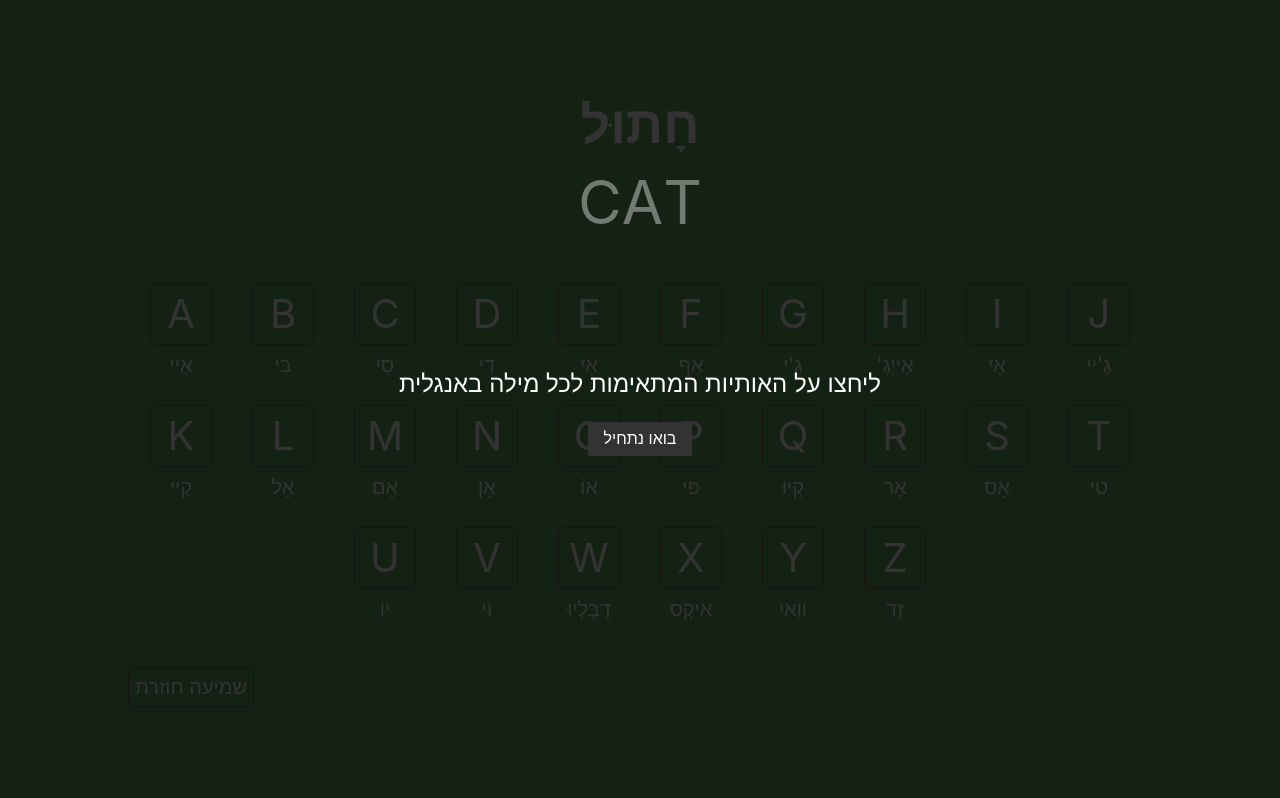
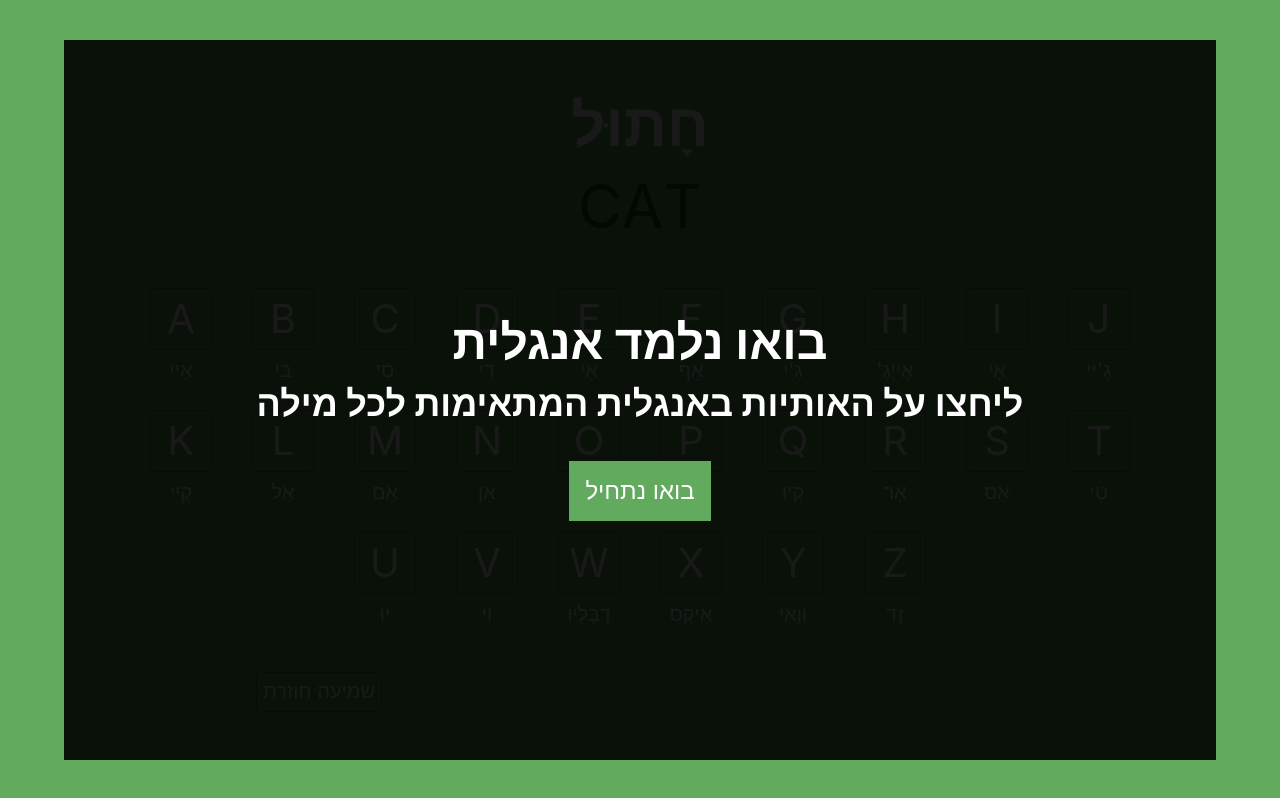
Before and after one commit to RoiHirsh/wordspeller, a React (Create React App) app: page / in a window 1280 px wide. Built offline with nearby package versions, Linux system fonts and the light colour scheme.

Commit message:
more bug fixes

```diff
--- a/package.json
+++ b/package.json
@@ -35,5 +35,8 @@
       "last 1 firefox version",
       "last 1 safari version"
     ]
+  },
+  "devDependencies": {
+    "webpack": "^5.75.0"
   }
 }
--- a/src/App.css
+++ b/src/App.css
@@ -44,12 +44,12 @@
 .hebWord {
   margin-bottom: 10px;
   margin-top: 0px;
+  font-size: 60px;
 }
 
 .character {
   font-size: 60px;
-  color: white;
-  opacity: 0.4;
+  color:#1b5218
 }
 
 .character-clicked {
@@ -101,12 +101,12 @@
 
 .nextwordbutton:hover {
   color: #f6f6f6;
-  background: #62ab5e;
+  background:#62ab5e;
 }
 
 .hearagain {
   float: left;
-  margin-left: 10%;
+  margin-left: 20%;
 }
 
 .hearagain:hover {
@@ -116,7 +116,7 @@
 
 .nextwordbutton {
   float: right;
-  margin-right: 10%;
+  margin-right: 20%;
   background-color: #ffffff;
   color: #62ab5e;
 }
@@ -146,11 +146,12 @@
 
 .overlay-popup {
   position: fixed;
-  top: 0;
-  left: 0;
-  width: 100%;
-  height: 100%;
-  background-color: rgba(0, 0, 0, 0.8);
+  top: 50%;
+  left: 50%;
+  transform: translate(-50%, -50%);
+  width: 90%;
+  height: 90%;
+  background-color:rgba(0, 0, 0, 0.9);
   display: flex;
   align-items: center;
   justify-content: center;
@@ -158,15 +159,23 @@
 }
 
 .overlay-popup p {
-  font-size: 24px;
+  font-size: 36px;
+  font-weight: bold;
   color: white;
+  margin-top: 5px;
+}
+
+.overlay-popup h1 {
+  color: #ffffff;
+  font-size: 48px;
+  margin-bottom: 5px;
 }
 
 .overlay-popup button {
-  padding: 8px 16px;
-  font-size: 16px;
+  padding: 16px;
+  font-size: 24px;
   border: none;
-  background-color: #333;
+  background-color:#62ab5e;
   color: white;
   cursor: pointer;
 }
--- a/src/App.js
+++ b/src/App.js
@@ -1,26 +1,7 @@
 import './App.css';
+import englishWords from './englishwords';
 import Keyboard from './keyboard';
 import { useState, useEffect } from 'react';
-
-
-let englishWords = [
-  { "CAT": "חָתוּל" },
-  { "DOG": "כֶּלֶב" },
-  { "BIRD": "צִפּוֹר" },
-  { "FISH": "דָּג" },
-  { "MONKEY": "קוֹף" },
-  { "ELEPHANT": "פִּיל" },
-  { "LION": "אַרְיֵה" },
-  { "GIRAFFE": "גִ'ירָפָה" },
-  { "PANDA": "פַּנְדָּה" },
-  { "TIGER": "נָמֵר" }
-  ];
-
-  englishWords = [
-    { "CAT": "חָתוּל" },
-    { "DOG": "כֶּלֶב" },
-    { "BIRD": "צִפּוֹר" }
-    ];
 
 const msg = new SpeechSynthesisUtterance();
 
@@ -83,8 +64,8 @@ function App() {
   const [showButton, setShowButton] = useState(false);
   const [showOverlay, setShowOverlay] = useState(true);
 
-  hebWord = englishWords[count][Object.keys(englishWords[count])[0]];
-  engWord = Object.keys(englishWords[count])[0];
+  engWord = Object.keys(englishWords[Math.floor(count)])[0];
+  hebWord = englishWords[Math.floor(count)][engWord];
   charsNotClicked = Array.from(new Set(engWord.split('')));
 
   function handleCorrectGuess() {
@@ -111,7 +92,8 @@ function App() {
   }
 
   function nextWord() {
-    setCount(count + 1);
+    const number = Math.floor(Math.random() * englishWords.length);
+    setCount(number);
     setCharsClicked([]);
     setShowButton(false)
   }
@@ -133,7 +115,8 @@ function App() {
     <div className="App">
       {showOverlay && (
         <div className='overlay-popup'>
-          <p>ליחצו על האותיות המתאימות לכל מילה באנגלית</p>
+        <h1>בואו נלמד אנגלית</h1>
+          <p>ליחצו על האותיות באנגלית המתאימות לכל מילה</p>
           <button onClick={removeOverlay}>בואו נתחיל</button>
         </div>
       )}
--- /dev/null
+++ b/src/englishwords.js
@@ -0,0 +1,57 @@
+let englishWords = [
+    { "CAT": "חָתוּל" },
+    { "DOG": "כֶּלֶב" },
+    { "BIRD": "צִפּוֹר" },
+    { "FISH": "דָּג" },
+    { "MONKEY": "קוֹף" },
+    { "ELEPHANT": "פִּיל" },
+    { "LION": "אַרְיֵה" },
+    { "GIRAFFE": "גִ'ירָפָה" },
+    { "PANDA": "פַּנְדָּה" },
+    { "TIGER": "נָמֵר" },
+    { "BALLOON": "בַּלּוּן" },
+    { "BEE": "דֶבֶר" },
+    { "BEAR": "דָגֶל" },
+    { "BIKE": "אוֹפֶנּוֹע" },
+    { "BOOK": "סֵפֶר" },
+    { "BUS": "אוֹטוֹבּוּס" },
+    { "CAR": "מְכוֹנִית" },
+    { "CHICKEN": "תַּרְנָן" },
+    { "COW": "פָּרָה" },
+    { "DUCK": "בַרְזֶל" },
+    { "EGG": "בָּיצָה" },
+    { "FARM": "חָקֵלָה" },
+    { "FLOWER": "פֶּרַח" },
+    { "FROG": "צְפַרְדֵּעַ" },
+    { "GARDEN": "גַן" },
+    { "GRASS": "דֶשֶׁא" },
+    { "HONEY": "דָבָשׁ" },
+    { "HORSE": "סוֹס" },
+    { "HOUSE": "בַּיִת" },
+    { "ICE CREAM": "גַּלְגַּל קָרֵם" },
+    { "KITE": "מַעֲגָלָה" },
+    { "LADYBUG": "חַמְנַיִם" },
+    { "LEAF": "עֵלָה" },
+    { "LEMON": "תַפּוּחַ" }
+];
+
+//englishWords = [
+//    { "CAT": "חָתוּל" },
+//    { "DOG": "כֶּלֶב" },
+//    { "BIRD": "צִפּוֹר" },
+//    { "FISH": "דָּג" },
+//    { "MONKEY": "קוֹף" },
+//    { "ELEPHANT": "פִּיל" },
+//    { "LION": "אַרְיֵה" },
+//    { "GIRAFFE": "גִ'ירָפָה" },
+//    { "PANDA": "פַּנְדָּה" },
+//    { "TIGER": "נָמֵר" }
+//    ];
+
+    //englishWords = [
+    //  { "CAT": "חָתוּל" },
+    //  { "DOG": "כֶּלֶב" },
+    //  { "BIRD": "צִפּוֹר" }
+    //  ];
+
+    export default englishWords;
```
Also changed, not shown: 1 other file (tests, documents, lock files or other folders).
